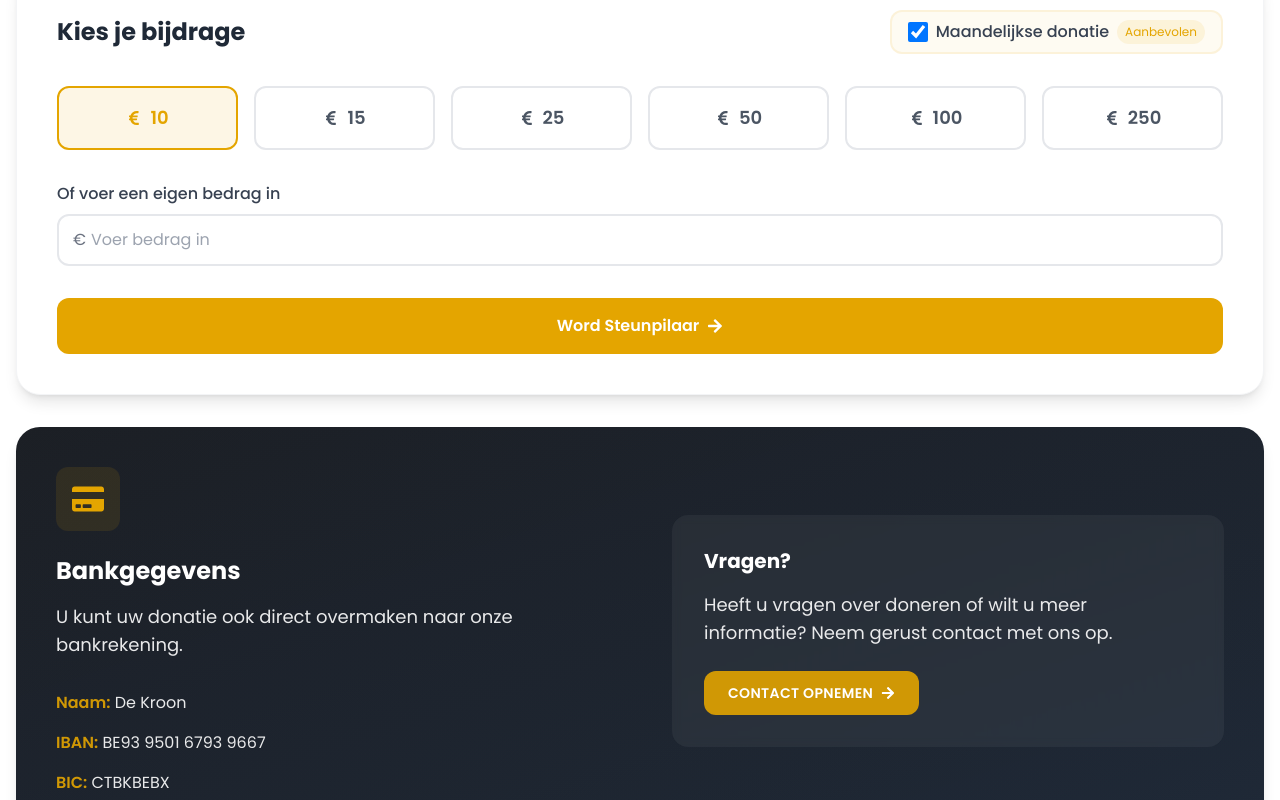
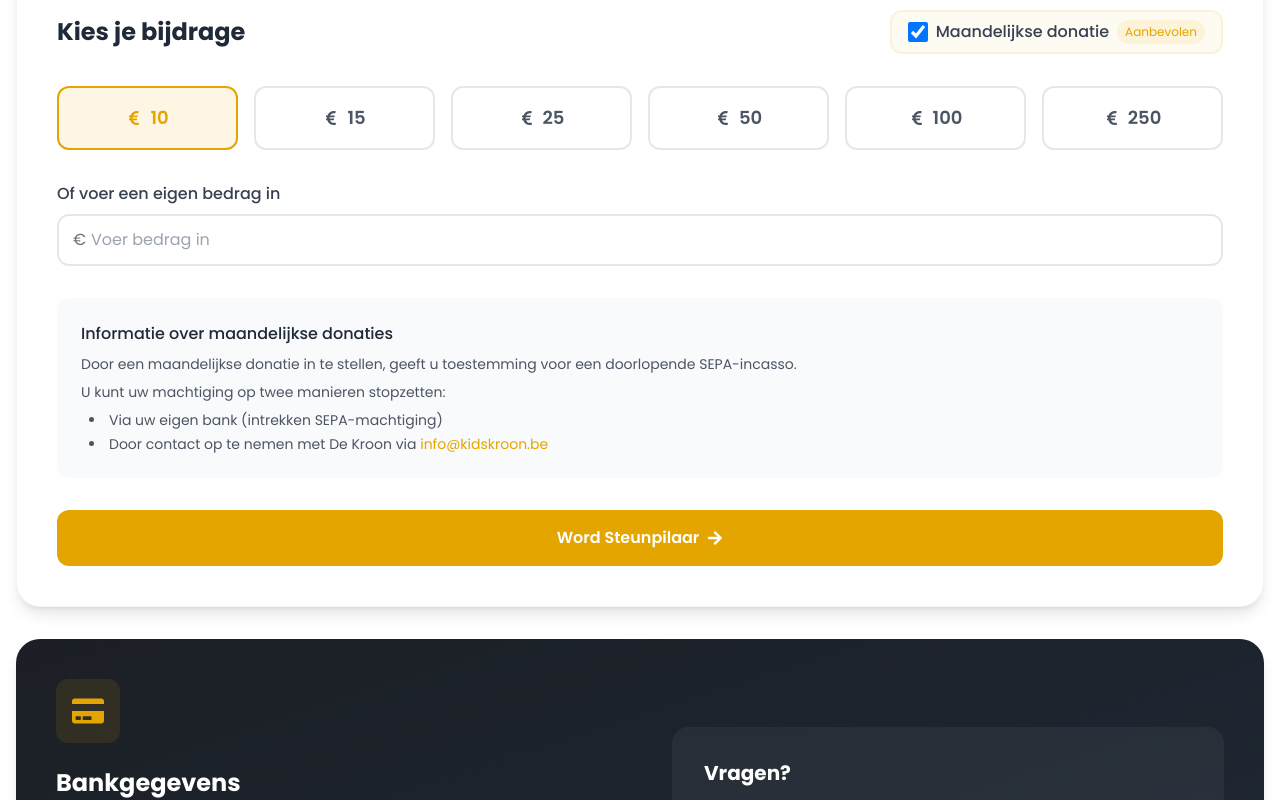
Before and after one commit to nabil-ziani/de-kroon, a Next.js app: page /donatie in a window 1280 px wide. Shown: the part 1495-2295 px from the top of the page. Built offline with nearby package versions, Linux system fonts and the light colour scheme; no server answers; the database is empty.

Commit message:
add information about mandate

```diff
--- a/app/donatie/page.tsx
+++ b/app/donatie/page.tsx
@@ -180,6 +180,33 @@ export default function DonatePage() {
                                     </div>
                                 </div>
 
+                                {/* Recurring Info */}
+                                {isRecurring && (
+                                    <div className="mb-6 md:mb-8">
+                                        <div className="bg-gray-50 rounded-xl p-4 md:p-6">
+                                            <h4 className="text-sm md:text-base font-medium text-gray-800 mb-2">
+                                                Informatie over maandelijkse donaties
+                                            </h4>
+                                            <div className="space-y-2 text-sm text-gray-600">
+                                                <p>
+                                                    Door een maandelijkse donatie in te stellen, geeft u toestemming voor een doorlopende SEPA-incasso.
+                                                </p>
+                                                <p>
+                                                    U kunt uw machtiging op twee manieren stopzetten:
+                                                </p>
+                                                <ul className="list-disc list-inside ml-2 space-y-1">
+                                                    <li>Via uw eigen bank (intrekken SEPA-machtiging)</li>
+                                                    <li>Door contact op te nemen met De Kroon via{' '}
+                                                        <a href="mailto:info@kidskroon.be" className="text-crown hover:underline">
+                                                            info@kidskroon.be
+                                                        </a>
+                                                    </li>
+                                                </ul>
+                                            </div>
+                                        </div>
+                                    </div>
+                                )}
+
                                 {/* Donation Buttons */}
                                 <div className="grid gap-4">
                                     <BuckarooPaymentButton
```
